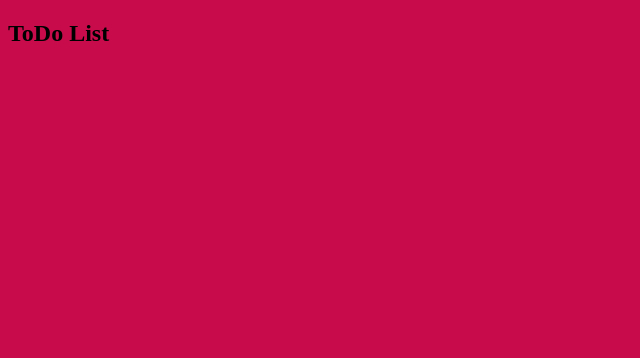
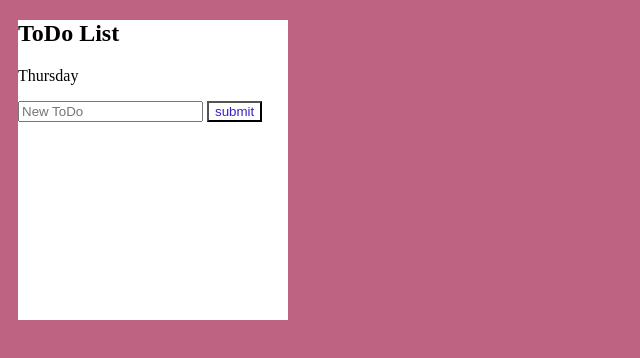
Before and after one commit to Silvia-Wachira/js-forms, a plain HTML site: page index.html in a window 1280 px wide. Shown: the whole page, without its empty margins (0-640 px from the left). Drawn offline with Linux system fonts and the light colour scheme.

Commit message:
style button

```diff
--- a/assets/css/style.css
+++ b/assets/css/style.css
@@ -1,3 +1,15 @@
 body {
-    background-color: rgb(200, 12, 75);
+    background-color: rgb(190, 99, 129);
 }
+
+.card {
+    background: white;
+    width: 270px;
+    height: 300px;
+    margin: 10px;
+}
+
+.btn {
+    color: rgb(58, 30, 199);
+    background-color: white;
+}
--- a/index.html
+++ b/index.html
@@ -7,8 +7,14 @@
     <title>Document</title>
 </head>
 <body>
-    <div>
+    <div class="card">
+        <div class="card-image car-1"></div>
         <h2>ToDo List</h2>
+        <p>Thursday</p>
+        <form action="">
+            <input type="text" placeholder="New ToDo" name="thursday">
+            <button class="btn">submit</button>
+        </form>
     </div>
     <script src="assets/js/script.js"></script>
 </body>
```
